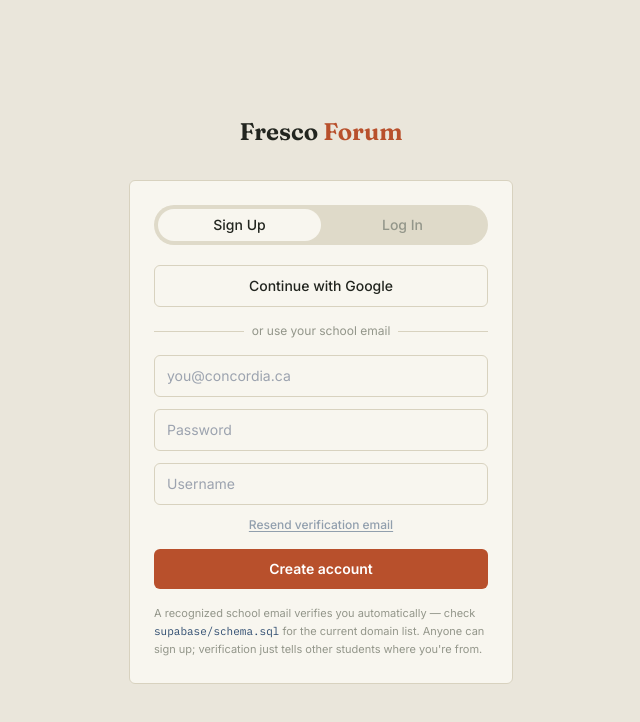
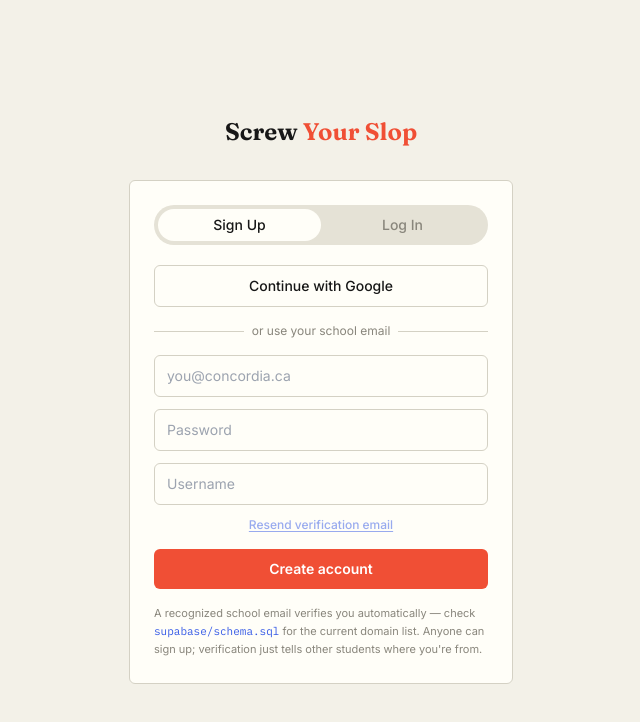
Before and after one commit to SNM1105/fresco-forum, a Next.js app: page /login in a window 1280 px wide. Shown: the top 722 px of the page, without its empty margins (319-959 px from the left). Built offline with nearby package versions, Linux system fonts and the light colour scheme; no server answers.

Commit message:
rebrand!

```diff
--- a/app/(main)/about/page.js
+++ b/app/(main)/about/page.js
@@ -10,7 +10,7 @@ export default function AboutPage() {
     <div className="flex-1 min-w-0 max-w-2xl">
       <h1 className="font-display font-semibold text-2xl mb-1 text-ink">About &amp; rules</h1>
       <p className="text-sm mb-6 text-ink-soft">
-        Fresco Forum is built and moderated for students, by students. Here's how it stays that way.
+        Screw Your Slop is built and moderated for students, by students. Here's how it stays sharp.
       </p>
       <div className="flex flex-col gap-3 mb-8">
         {RULES.map(([t, d], i) => (
--- a/app/(main)/layout.js
+++ b/app/(main)/layout.js
@@ -10,7 +10,7 @@ export default function MainLayout({ children }) {
         {children}
       </main>
       <footer className="max-w-7xl mx-auto px-4 py-6 text-xs text-ink-faint flex items-center justify-between">
-        <span>Fresco Forum — student-run, ad-free.</span>
+        <span>Screw Your Slop — student-run, ad-free.</span>
         <a href="/about" className="hover:underline">About &amp; rules</a>
       </footer>
     </div>
--- a/app/(main)/profile/[username]/page.js
+++ b/app/(main)/profile/[username]/page.js
@@ -41,7 +41,7 @@ export default async function ProfilePage({ params }) {
           style={{
             backgroundImage: profile.banner_url
               ? `url(${getProfileMediaUrl(profile.banner_url)})`
-              : "linear-gradient(120deg, #B8502C, #2C4A6E)",
+              : "linear-gradient(120deg, #F04F35, #3459E6)",
             backgroundPosition: profile.banner_position || "50% 50%",
           }}
         />
@@ -53,7 +53,7 @@ export default async function ProfilePage({ params }) {
             {isOwnProfile && (
               <Link
                 href="/profile/edit"
-                className="mt-4 px-4 py-2 bg-orange-500 text-white rounded hover:bg-orange-600 text-sm font-semibold"
+                className="mt-4 px-4 py-2 bg-sienna text-white rounded hover:bg-sienna-deep text-sm font-semibold"
               >
                 Edit Profile
               </Link>
--- a/app/(main)/profile/edit/page.js
+++ b/app/(main)/profile/edit/page.js
@@ -168,7 +168,7 @@ export default function EditProfilePage() {
     <div className="max-w-2xl mx-auto">
       <div className="flex items-center justify-between mb-6">
         <h1 className="text-3xl font-bold">Edit Profile</h1>
-        <a href={`/profile/${profile?.username}`} className="text-blue-500 hover:underline text-sm">
+        <a href={`/profile/${profile?.username}`} className="text-lapis hover:underline text-sm">
           View profile
         </a>
       </div>
@@ -302,7 +302,7 @@ export default function EditProfilePage() {
           <button
             type="submit"
             disabled={submitting}
-            className="px-6 py-2 bg-orange-500 text-white rounded-lg hover:bg-orange-600 disabled:opacity-50 font-semibold"
+            className="px-6 py-2 bg-sienna text-white rounded-lg hover:bg-sienna-deep disabled:opacity-50 font-semibold"
           >
             {submitting ? "Saving..." : "Save Changes"}
           </button>
--- a/app/globals.css
+++ b/app/globals.css
@@ -5,13 +5,13 @@
 @tailwind utilities;
 
 :root {
-  --plaster: #eae6db;
+  --plaster: #f3f1e8;
 }
 
 body {
   background: var(--plaster);
   font-family: "Inter", sans-serif;
-  color: #22251f;
+  color: #171717;
 }
 
 .ff-scroll::-webkit-scrollbar {
--- a/app/layout.js
+++ b/app/layout.js
@@ -1,8 +1,8 @@
 import "./globals.css";
 
 export const metadata = {
-  title: "Fresco Forum",
-  description: "Where students argue about art and politics — in public, under their own name.",
+  title: "Screw Your Slop",
+  description: "A student forum for making, thinking, and calling out lazy ideas.",
 };
 
 export default function RootLayout({ children }) {
--- a/app/login/login-content.js
+++ b/app/login/login-content.js
@@ -84,7 +84,7 @@ export default function LoginContent() {
       <div className="w-full max-w-sm">
         <div className="flex justify-center mb-8">
           <span className="font-display font-semibold text-2xl text-ink">
-            Fresco <span className="text-sienna">Forum</span>
+            Screw <span className="text-sienna">Your Slop</span>
           </span>
         </div>
 
--- a/components/Nav.js
+++ b/components/Nav.js
@@ -23,7 +23,7 @@ export default async function Nav() {
     <header className="sticky top-0 z-30 bg-plaster border-b border-line">
       <div className="max-w-7xl mx-auto px-4 py-3 flex items-center gap-4">
         <Link href="/feed" className="font-display font-semibold text-xl text-ink">
-          Fresco <span className="text-sienna">Forum</span>
+          Screw <span className="text-sienna">Your Slop</span>
         </Link>
 
         <form action="/explore" className="hidden md:flex items-center flex-1 max-w-md mx-2">
--- a/components/OnboardingTutorial.js
+++ b/components/OnboardingTutorial.js
@@ -10,7 +10,7 @@ export default function OnboardingTutorial() {
   useEffect(() => {
     setMounted(true);
     // Check localStorage to see if tutorial was dismissed
-    const wasDismissed = localStorage.getItem("fresco-tutorial-dismissed");
+    const wasDismissed = localStorage.getItem("slop-tutorial-dismissed");
     if (wasDismissed) {
       setDismissed(true);
     }
@@ -18,7 +18,7 @@ export default function OnboardingTutorial() {
 
   const handleDismiss = () => {
     setDismissed(true);
-    localStorage.setItem("fresco-tutorial-dismissed", "true");
+    localStorage.setItem("slop-tutorial-dismissed", "true");
   };
 
   if (!mounted) return null;
@@ -105,7 +105,7 @@ export default function OnboardingTutorial() {
     <div className="bg-gradient-to-r from-orange-50 to-blue-50 border-l-4 border-orange-500 p-6 rounded-lg shadow-md mb-6">
       <div className="flex items-start justify-between">
         <div className="flex-1">
-          <h2 className="text-lg font-bold text-ink mb-3">Welcome to Fresco Forum! 👋</h2>
+          <h2 className="text-lg font-bold text-ink mb-3">Welcome to Screw Your Slop.</h2>
 
           <div className="space-y-3 text-sm text-ink-soft">
             <div className="flex gap-3">
--- a/tailwind.config.js
+++ b/tailwind.config.js
@@ -7,13 +7,13 @@ module.exports = {
   theme: {
     extend: {
       colors: {
-        plaster: { DEFAULT: "#EAE6DB", deep: "#DFDAC9" },
-        card: "#F8F6EF",
-        line: "#D8D2BF",
-        ink: { DEFAULT: "#22251F", soft: "#63665B", faint: "#93968A" },
-        sienna: { DEFAULT: "#B8502C", deep: "#8F3D22", tint: "#F1DCCB" },
-        lapis: { DEFAULT: "#2C4A6E", tint: "#D8E0E8" },
-        verdigris: { DEFAULT: "#4F7A63", tint: "#DCE7DE" },
+        plaster: { DEFAULT: "#F3F1E8", deep: "#E5E2D6" },
+        card: "#FFFEF8",
+        line: "#D4D1C4",
+        ink: { DEFAULT: "#171717", soft: "#55534D", faint: "#89867C" },
+        sienna: { DEFAULT: "#F04F35", deep: "#B92E1D", tint: "#FFE0D8" },
+        lapis: { DEFAULT: "#3459E6", tint: "#E0E7FF" },
+        verdigris: { DEFAULT: "#B8E52D", tint: "#EFFFC9" },
       },
       fontFamily: {
         display: ["Fraunces", "serif"],
```
